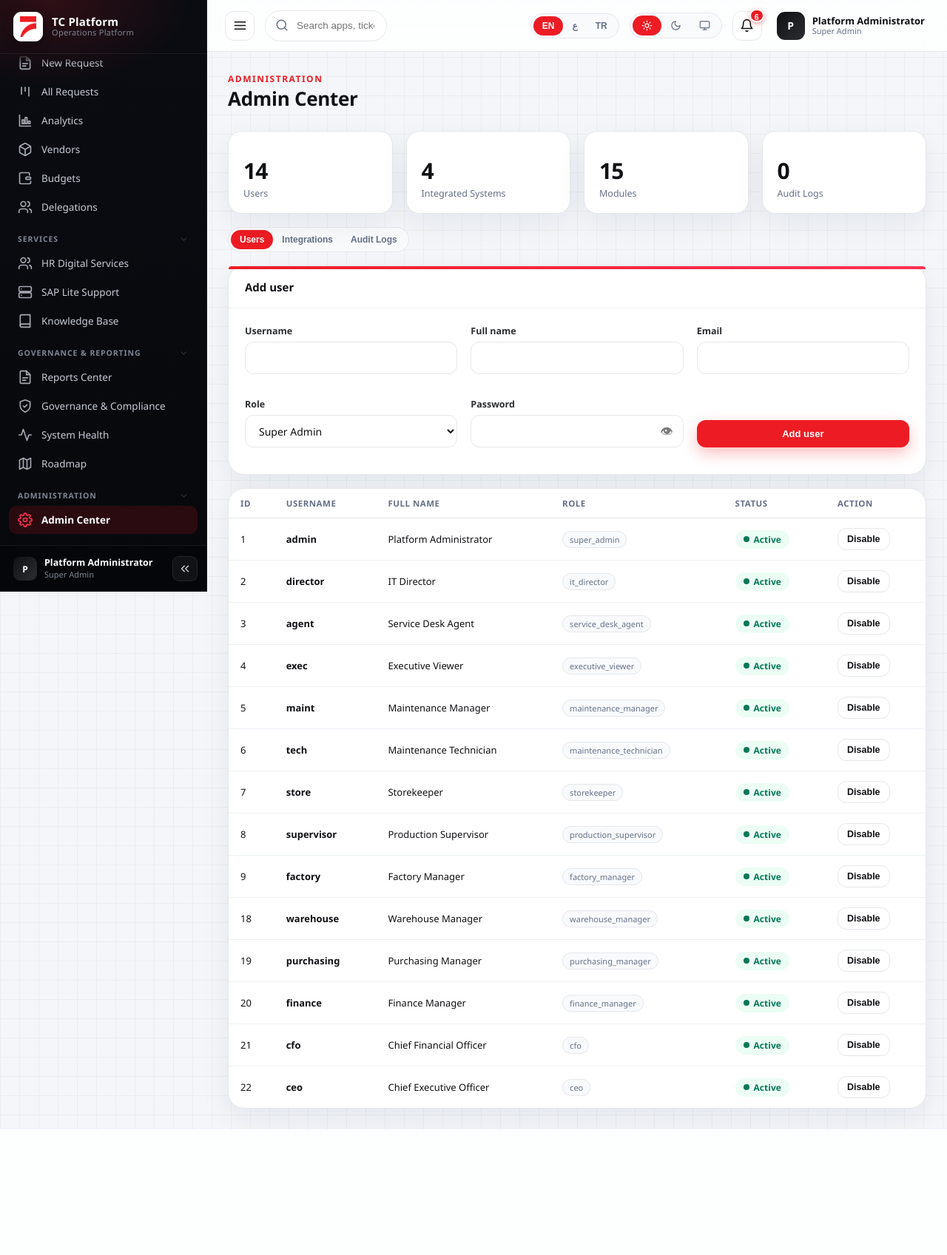
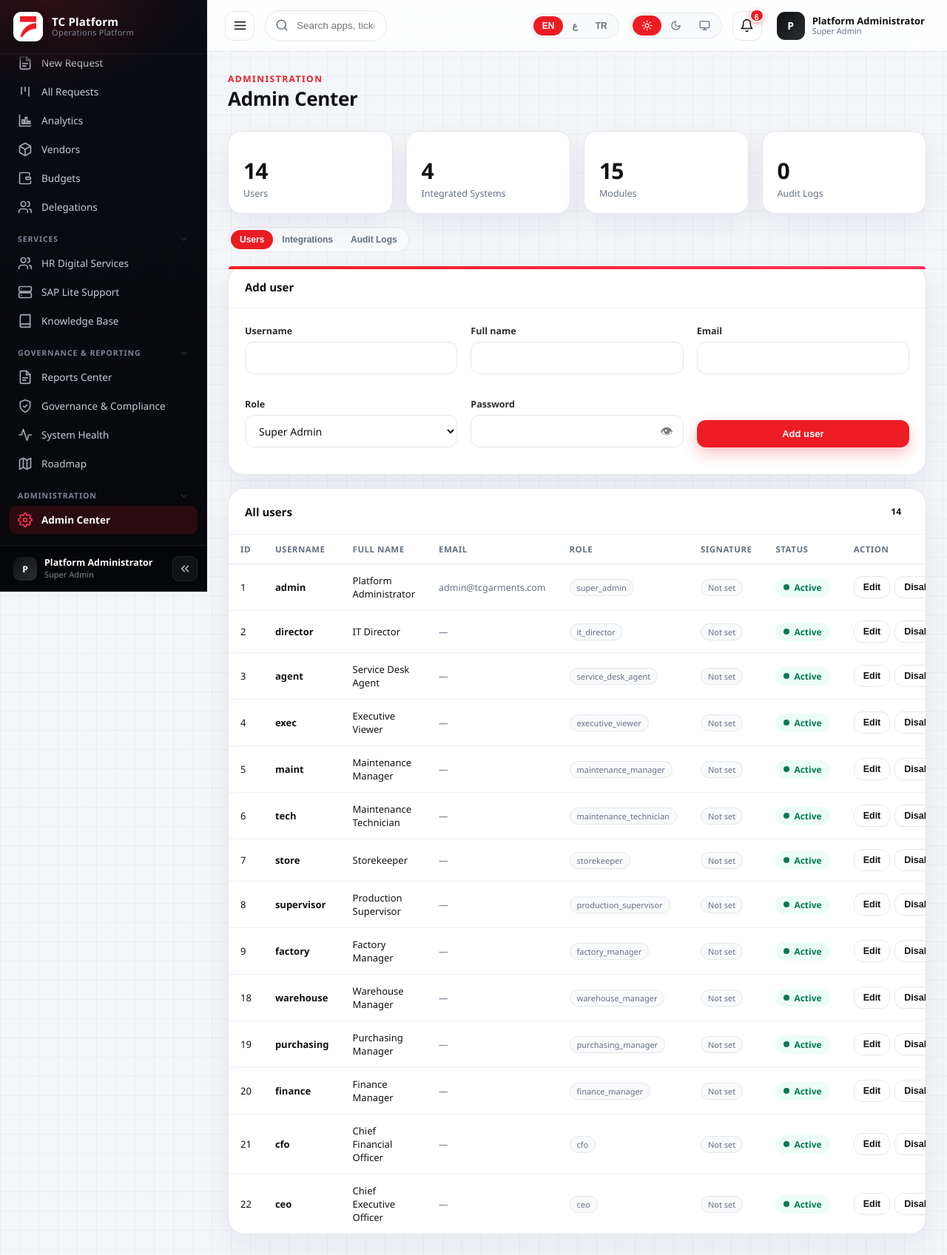
Before and after one commit to abodahn/tc-platform-, a Flask app: page /admin/ in a window 1280 px wide. Shown: the whole page at 74% size. Before the commit the page ends 1527 px from the top, so only its background shows below. Run offline with Flask 3, Linux system fonts and the light colour scheme; the visitor is signed in with stand-in values (Sample User, id 1); data comes from the database, SQL or seed files in the repository; data that the repository does not hold is empty; some libraries are stand-ins or nearby versions.

Commit message:
feat(admin): full user management — view + edit users
Admin → Users now gives full visibility and edit control:
- Users table adds Email and Signature (Signed / Not set) columns
- Every user has an Edit button opening a modal to update full name, email and
  role, and optionally reset the password (admin.users/<id>/edit route)
- Self-lockout guard: an admin cannot strip their own admin access
- Native <dialog> with backdrop, brand styling, reduced-motion aware; trilingual

This is how approver roles get assigned to real people (e.g. set the seeded
warehouse/purchasing/finance/cfo/ceo accounts to actual staff).

tests/test_admin_users.py: update, password reset, weak-password reject,
self-demote block — all pass.

Co-Authored-By: Claude Opus 4.8 <noreply@anthropic.com>

```diff
--- a/app/routes/admin.py
+++ b/app/routes/admin.py
@@ -10,7 +10,8 @@ from werkzeug.security import generate_password_hash
 
 from app.db import get_db, log_audit, utcnow
 from app.auth import permission_required, current_user
-from app.security import all_role_choices, ROLES, validate_password
+from app.security import (all_role_choices, ROLES, validate_password,
+                          has_permission, role_label)
 
 bp = Blueprint("admin", __name__, url_prefix="/admin")
 
@@ -65,6 +66,50 @@ def add_user():
             log_audit(current_user()["username"], "user_create",
                       f"Created user {username} ({role})", request.remote_addr or "")
             flash("user_added", "success")
+    finally:
+        conn.close()
+    return redirect(url_for("admin.index") + "#users")
+
+
+@bp.route("/users/<int:uid>/edit", methods=["POST"])
+@permission_required("manage_users")
+def edit_user(uid):
+    """Update an existing user's name, email and role, and optionally reset their
+    password. Guards against an admin accidentally removing their own admin access."""
+    f = request.form
+    full_name = (f.get("full_name") or "").strip()
+    email = (f.get("email") or "").strip()
+    role = f.get("role") or "normal_user"
+    new_password = f.get("password") or ""
+    if role not in ROLES:
+        flash("user_invalid", "error")
+        return redirect(url_for("admin.index") + "#users")
+    conn = get_db()
+    try:
+        row = conn.execute("SELECT * FROM users WHERE id=?", (uid,)).fetchone()
+        if not row:
+            abort(404)
+        # Don't let the current admin strip their own admin access and get locked out.
+        if row["username"] == current_user()["username"] and not has_permission(role, "access_admin"):
+            flash("cannot_demote_self", "error")
+            return redirect(url_for("admin.index") + "#users")
+        if new_password:
+            ok, msg = validate_password(new_password)
+            if not ok:
+                flash(msg, "error")
+                return redirect(url_for("admin.index") + "#users")
+            conn.execute(
+                "UPDATE users SET full_name=?, email=?, role=?, password_hash=? WHERE id=?",
+                (full_name, email, role, generate_password_hash(new_password), uid))
+        else:
+            conn.execute("UPDATE users SET full_name=?, email=?, role=? WHERE id=?",
+                         (full_name, email, role, uid))
+        conn.commit()
+        log_audit(current_user()["username"], "user_edit",
+                  f"Edited {row['username']}: name={full_name}, role={role}"
+                  + (", password reset" if new_password else ""),
+                  request.remote_addr or "")
+        flash("user_saved", "success")
     finally:
         conn.close()
     return redirect(url_for("admin.index") + "#users")
--- a/app/static/css/app.css
+++ b/app/static/css/app.css
@@ -678,6 +678,18 @@ table.tbl tr:last-child td { border-bottom: 0; }
   .topbar .seg button { padding: 5px 8px; }
 }
 
+/* Native edit dialog (Admin → Users) */
+.tc-dialog {
+  border: 1px solid var(--line); border-radius: var(--r-lg); padding: 22px;
+  width: min(440px, 92vw); background: var(--panel); color: var(--ink);
+  box-shadow: var(--shadow-strong);
+}
+.tc-dialog::backdrop { background: rgba(2, 6, 23, .5); backdrop-filter: blur(2px); }
+.tc-dialog h3 { font-size: 16px; }
+.tc-dialog[open] { animation: dlgIn .16s cubic-bezier(.22,1,.36,1); }
+@keyframes dlgIn { from { opacity: 0; transform: translateY(6px) scale(.98); } to { opacity: 1; transform: none; } }
+@media (prefers-reduced-motion: reduce) { .tc-dialog[open] { animation: none; } }
+
 /* ============================================================
    Procurement & Approvals cycle
    ============================================================ */
--- a/app/static/i18n/en.json
+++ b/app/static/i18n/en.json
@@ -813,5 +813,17 @@
   "proc.usage": "Usage",
   "proc.used": "used",
   "proc.warranty": "Warranty",
-  "proc.resubmit_hint": "Address the feedback and resubmit — it restarts the approval cycle from the top."
+  "proc.resubmit_hint": "Address the feedback and resubmit — it restarts the approval cycle from the top.",
+  "admin.all_users": "All users",
+  "admin.signature": "Signature",
+  "admin.signed": "Signed",
+  "admin.no_sig": "Not set",
+  "admin.edit": "Edit",
+  "admin.edit_user": "Edit user",
+  "admin.reset_pw": "Reset password (optional)",
+  "admin.reset_pw_ph": "Leave blank to keep current",
+  "admin.cancel": "Cancel",
+  "admin.save_changes": "Save changes",
+  "user_saved": "User updated.",
+  "cannot_demote_self": "You cannot remove your own admin access."
 }
--- a/app/templates/admin.html
+++ b/app/templates/admin.html
@@ -42,22 +42,39 @@
   {% endif %}
 
   <div class="panel">
+    <div class="panel-head">
+      <h3 data-i18n="admin.all_users">All users</h3>
+      <span class="badge b-info">{{ users|length }}</span>
+    </div>
     <div class="tbl-wrap">
       <table class="tbl">
-        <thead><tr><th>ID</th><th data-i18n="admin.username">Username</th><th data-i18n="admin.name">Name</th><th data-i18n="admin.role">Role</th><th data-i18n="admin.status">Status</th><th data-i18n="admin.action">Action</th></tr></thead>
+        <thead><tr>
+          <th>ID</th><th data-i18n="admin.username">Username</th>
+          <th data-i18n="admin.name">Name</th><th data-i18n="admin.email">Email</th>
+          <th data-i18n="admin.role">Role</th><th data-i18n="admin.signature">Signature</th>
+          <th data-i18n="admin.status">Status</th><th data-i18n="admin.action">Action</th>
+        </tr></thead>
         <tbody>
           {% for u in users %}
           <tr>
             <td>{{ u.id }}</td>
             <td><b>{{ u.username }}</b></td>
             <td>{{ u.full_name or '—' }}</td>
+            <td class="muted" style="font-size:12.5px">{{ u.email or '—' }}</td>
             <td><span class="tag">{{ u.role }}</span></td>
+            <td>{% if u.sig_png %}<span class="badge b-online"><span class="dot"></span><span data-i18n="admin.signed">Signed</span></span>{% else %}<span class="tag" data-i18n="admin.no_sig">Not set</span>{% endif %}</td>
             <td>{% if u.is_active %}<span class="badge b-online"><span class="dot"></span><span data-i18n="admin.active">Active</span></span>{% else %}<span class="badge b-offline"><span class="dot"></span><span data-i18n="admin.disabled">Disabled</span></span>{% endif %}</td>
             <td>
               {% if can('manage_users') %}
-              <form method="post" action="{{ url_for('admin.toggle_user', uid=u.id) }}" style="display:inline">
-                <button class="btn btn-ghost btn-sm" type="submit" data-i18n="{{ 'admin.disable' if u.is_active else 'admin.enable' }}">{{ 'Disable' if u.is_active else 'Enable' }}</button>
-              </form>
+              <div class="flex gap" style="gap:6px">
+                <button type="button" class="btn btn-ghost btn-sm" data-edit-user
+                        data-id="{{ u.id }}" data-username="{{ u.username }}"
+                        data-name="{{ u.full_name or '' }}" data-email="{{ u.email or '' }}"
+                        data-role="{{ u.role }}" data-i18n="admin.edit">Edit</button>
+                <form method="post" action="{{ url_for('admin.toggle_user', uid=u.id) }}" style="display:inline">
+                  <button class="btn btn-ghost btn-sm" type="submit" data-i18n="{{ 'admin.disable' if u.is_active else 'admin.enable' }}">{{ 'Disable' if u.is_active else 'Enable' }}</button>
+                </form>
+              </div>
               {% else %}—{% endif %}
             </td>
           </tr>
@@ -66,6 +83,27 @@
       </table>
     </div>
   </div>
+
+  {% if can('manage_users') %}
+  <dialog id="userDlg" class="tc-dialog">
+    <form method="post" id="userEditForm">
+      <div class="flex between center" style="margin-bottom:6px">
+        <h3 style="margin:0"><span data-i18n="admin.edit_user">Edit user</span> — <span id="edUser" style="color:var(--tc-red)"></span></h3>
+        <button type="button" class="icon-btn" id="edX" aria-label="Close" style="font-size:18px;line-height:1">✕</button>
+      </div>
+      <div class="field"><label data-i18n="admin.name">Full name</label><input name="full_name" id="edName" autocomplete="off"></div>
+      <div class="field"><label data-i18n="admin.email">Email</label><input name="email" id="edEmail" type="email" autocomplete="off"></div>
+      <div class="field"><label data-i18n="admin.role">Role</label>
+        <select name="role" id="edRole">{% for k, lbl in roles %}<option value="{{ k }}">{{ lbl }}</option>{% endfor %}</select></div>
+      <div class="field"><label data-i18n="admin.reset_pw">Reset password (optional)</label>
+        <input name="password" id="edPass" type="password" autocomplete="new-password" data-i18n-ph="admin.reset_pw_ph" placeholder="Leave blank to keep current"></div>
+      <div class="flex gap" style="justify-content:flex-end;margin-top:6px">
+        <button type="button" class="btn btn-ghost" id="edCancel" data-i18n="admin.cancel">Cancel</button>
+        <button type="submit" class="btn btn-primary" data-i18n="admin.save_changes">Save changes</button>
+      </div>
+    </form>
+  </dialog>
+  {% endif %}
 </section>
 
 {# ---------------- Integrations ---------------- #}
@@ -142,5 +180,26 @@
     const hash = location.hash.replace('#','');
     if(['users','integrations','audit'].includes(hash)) show(hash);
   })();
+
+  // Edit-user dialog
+  (function(){
+    const dlg = document.getElementById('userDlg');
+    if(!dlg) return;
+    const form = document.getElementById('userEditForm');
+    function open(b){
+      form.setAttribute('action', '/admin/users/' + b.dataset.id + '/edit');
+      document.getElementById('edUser').textContent = b.dataset.username;
+      document.getElementById('edName').value = b.dataset.name || '';
+      document.getElementById('edEmail').value = b.dataset.email || '';
+      document.getElementById('edRole').value = b.dataset.role || 'normal_user';
+      document.getElementById('edPass').value = '';
+      if (dlg.showModal) dlg.showModal(); else dlg.setAttribute('open','');
+    }
+    document.querySelectorAll('[data-edit-user]').forEach(b => b.addEventListener('click', () => open(b)));
+    function close(){ if (dlg.close) dlg.close(); else dlg.removeAttribute('open'); }
+    document.getElementById('edCancel').addEventListener('click', close);
+    document.getElementById('edX').addEventListener('click', close);
+    dlg.addEventListener('click', e => { if (e.target === dlg) close(); }); // click backdrop
+  })();
 </script>
 {% endblock %}
```
Also changed, not shown: app/static/i18n/ar.json (+13 -1 lines), app/static/i18n/tr.json (+13 -1 lines), tests/test_admin_users.py (added, +87 -0 lines).
